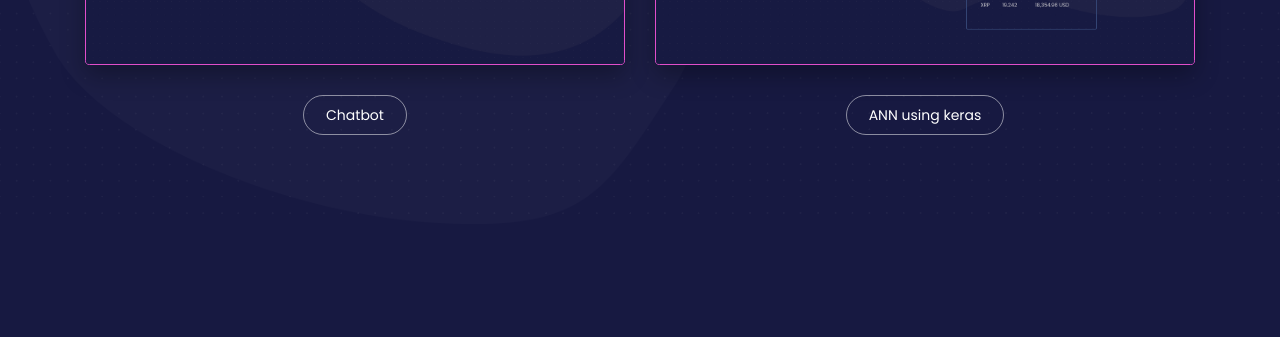
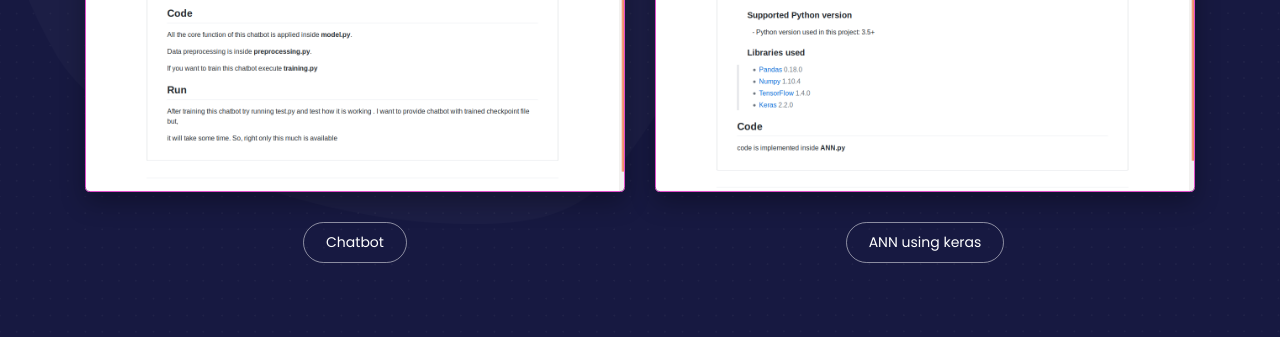
Before and after one commit to geekypathak21/himanshupathak21061998.github.io, a website: page index.html in a window 1280 px wide. Shown: the part 1465-1802 px from the top of the page. Before the commit the page ends 1689 px from the top, so only its background shows below. Drawn offline with Linux system fonts and the light colour scheme; animation ran at ten frames a second.

Commit message:
Add projects

```diff
--- a/index.html
+++ b/index.html
@@ -124,16 +124,16 @@
         <div class="container text-center">
           <div class="row">
             <div class="col-sm-6">
-              <a href="#">
-                <img src="assets/img/landing-page.png" alt="Image" class="img-raised">
+              <a href="https://github.com/himanshupathak21061998/Chatbot">
+                <img src="assets/img/chatbot.png" alt="Image" class="img-raised">
               </a>
-              <a href="#" class="btn btn-simple btn-primary btn-round">Chatbot</a>
+              <a href="https://github.com/himanshupathak21061998/Chatbot" class="btn btn-simple btn-primary btn-round">Chatbot</a>
             </div>
             <div class="col-sm-6">
-              <a href="#">
-                <img src="assets/img/profile-page.png" alt="Image" class="img-raised">
+              <a href="https://github.com/himanshupathak21061998/ANN">
+                <img src="assets/img/ann.png" alt="Image" class="img-raised">
               </a>
-              <a href="#" class="btn btn-simple btn-primary btn-round">ANN using keras</a>
+              <a href="https://github.com/himanshupathak21061998/ANN" class="btn btn-simple btn-primary btn-round">ANN using keras</a>
             </div>
           </div>
         </div>
```
Also changed, not shown: assets/img/ann.png (added), assets/img/chatbot.png (added).
